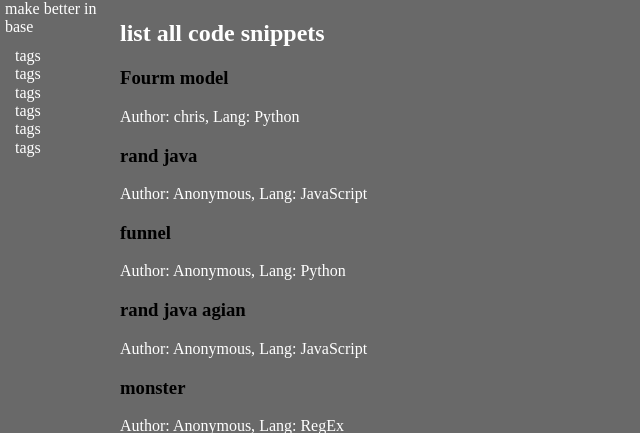
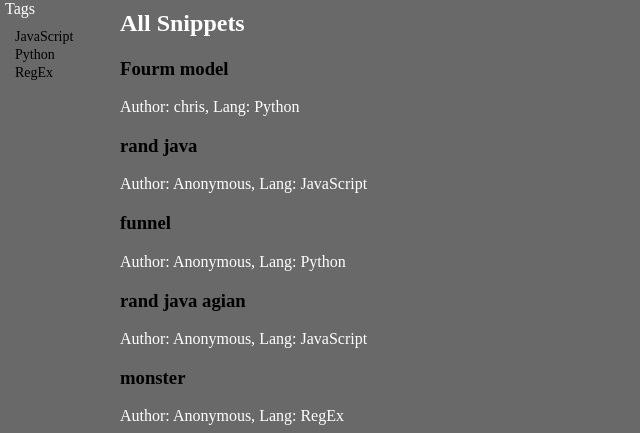
Before and after one commit to chrisrhayden/codemancer, a Django app: page /list_snips/ in a window 1280 px wide. Shown: the part 80-513 px from the top of the page, without its empty margins (0-640 px from the left). Run offline with Django 3.2, Linux system fonts and the light colour scheme; data comes from the database, SQL or seed files in the repository; some libraries are stand-ins or nearby versions.

Commit message:
added tag bar to base.html

```diff
--- a/pages/static/pages/css/style.css
+++ b/pages/static/pages/css/style.css
@@ -38,15 +38,25 @@ header h1 {
     text-align: right;
 }
 
+.side-nav p {
+    margin: 0 5px 10px 5px;
+}
 .side-nav ul {
     grid-area: side;
     margin: 0 0 0 15px;
     padding: 0;
     list-style: none;
+    line-height: 18px;
+    font-size: 14px;
 }
 
-.side-nav p {
-    margin: 0 5px 10px 5px;
+.side-nav a {
+    color: black;
+    text-decoration: none;
+}
+
+.main h2 {
+    margin: 10px 0 20px 0;
 }
 
 .main {
--- a/pages/templates/base.html
+++ b/pages/templates/base.html
@@ -28,14 +28,11 @@
   </header>
 
   <div class='side-nav'>
-    <p>make better in base</p>
+    <p>Tags</p>
     <ul>
-      <li>tags</li>
-      <li>tags</li>
-      <li>tags</li>
-      <li>tags</li>
-      <li>tags</li>
-      <li>tags</li>
+      {% for l in lang %}
+        <li><a href='#'>{{ l.name }}</a></li>
+      {% endfor %}
     </ul>
   </div><!-- side-nav -->
 
--- a/pages/templates/list_snippets.html
+++ b/pages/templates/list_snippets.html
@@ -1,7 +1,7 @@
 {% extends 'base.html' %}
 
 {% block first_block %}
-  <h2>list all code snippets</h2>
+  <h2>All Snippets</h2>
 
   {% for snip in snippets %}
     <!-- title -->
@@ -22,3 +22,11 @@
 
   {% endfor %}
 {% endblock %}
+
+{% block tags %}
+  <ul>
+  {% for l in lang %}
+  <li><a href='#'>{{ l.name }}</a></li>
+  {% endfor %}
+  </ul>
+{% endblock %}
--- a/pages/views.py
+++ b/pages/views.py
@@ -1,5 +1,5 @@
 from django.shortcuts import (render, redirect, get_object_or_404)
-from snippets.models import Snippet
+from snippets.models import (Snippet, Language)
 from snippets.forms import SnippetForm
 
 # Create your views here.
@@ -8,7 +8,9 @@ from snippets.forms import SnippetForm
 def login_page(request):
     """ a page to login or sign up """
 
-    return render(request, 'login.html')
+    lang = Language.objects.order_by('name')
+    context = {'lang': lang}
+    return render(request, 'login.html', context)
 
 
 def code_pasting(request):
@@ -28,22 +30,26 @@ def code_pasting(request):
             return redirect('code_display',
                             pk=snip_post.id)
 
-    context = {'form': form}
+    lang = Language.objects.order_by('name')
+    context = {'form': form, 'lang': lang}
     return render(request, 'code_pasting.html', context)
 
 
 def list_snippets(request):
     """ a page with all snipts in a list """
 
+    lang = Language.objects.order_by('name')
     snippets = Snippet.objects.all()
-    context = {'snippets': snippets}
+    context = {'snippets': snippets, 'lang': lang}
     return render(request, 'list_snippets.html', context)
 
 
 def about(request):
     """ show about page """
 
-    return render(request, 'about.html')
+    lang = Language.objects.order_by('name')
+    context = {'lang': lang}
+    return render(request, 'about.html', context)
 
 
 def view_code(request, pk):
@@ -53,5 +59,7 @@ def view_code(request, pk):
     # snippet = Snippet.objects.get(id=pk)
 
     snippet = get_object_or_404(Snippet, id=pk)
-    context = {'snippet': snippet}
+    lang = Language.objects.order_by('name')
+
+    context = {'snippet': snippet, 'lang': lang}
     return render(request, 'code_display.html', context)
```
